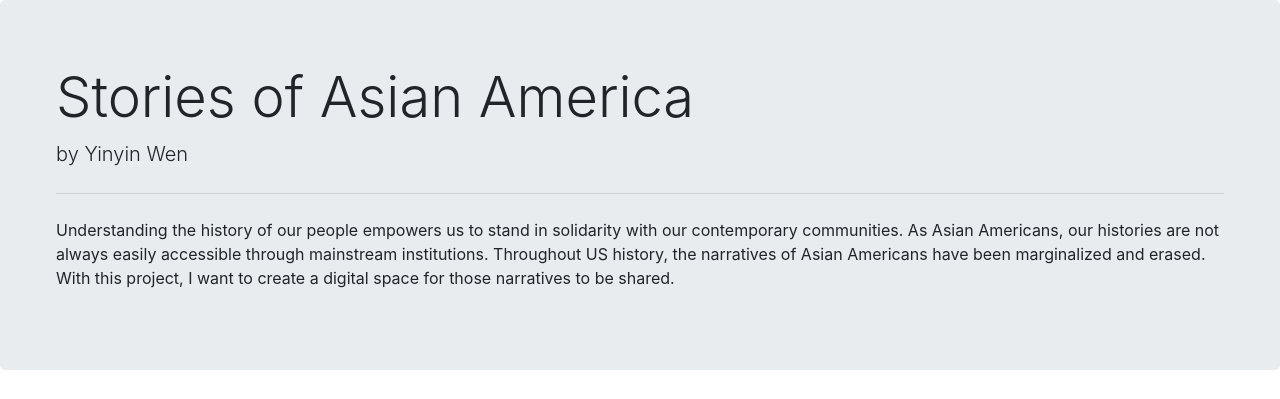
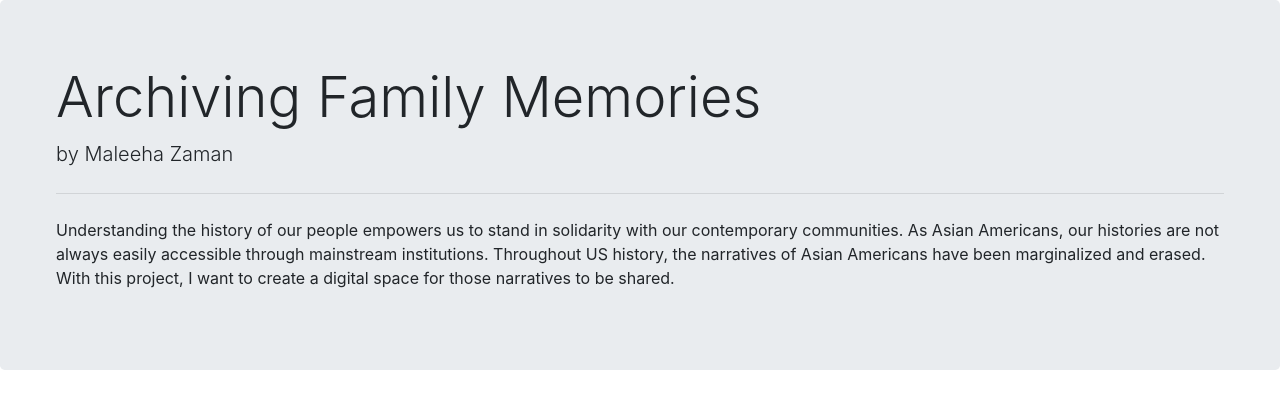
Before and after one commit to maleehaz/DH110-Spring2023, a plain HTML site: page portfolio.html in a window 1280 px wide. Shown: the top 399 px of the page. Drawn offline with nearby package versions, Linux system fonts and the light colour scheme.

Commit message:
Update portfolio.html

```diff
--- a/portfolio.html
+++ b/portfolio.html
@@ -8,14 +8,14 @@
     <!-- Bootstrap CSS -->
     <link rel="stylesheet" href="https://stackpath.bootstrapcdn.com/bootstrap/4.5.0/css/bootstrap.min.css" integrity="sha384-9aIt2nRpC12Uk9gS9baDl411NQApFmC26EwAOH8WgZl5MYYxFfc+NcPb1dKGj7Sk" crossorigin="anonymous">
     <!-- The title is the text that appears on the tab -->
-    <title>DH150 Final Project</title>
+    <title>DH110 Final Project</title>
   </head>
 
 <!-- Jumbotron header -->
     <div class="jumbotron">
     <div class="mx-4">
-      <h1 class="display-4">Stories of Asian America</h1>
-      <p class="lead">by Yinyin Wen</p>
+      <h1 class="display-4">Archiving Family Memories</h1>
+      <p class="lead">by Maleeha Zaman</p>
       <hr class="my-4">
       <p>Understanding the history of our people empowers us to stand in solidarity with our contemporary communities. As Asian Americans, our histories are not always easily accessible through mainstream institutions. Throughout US history, the narratives of Asian Americans have been marginalized and erased. With this project, I want to create a digital space for those narratives to be shared. </p>
 
```
